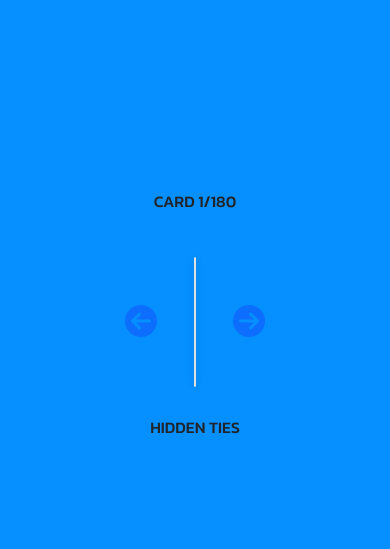
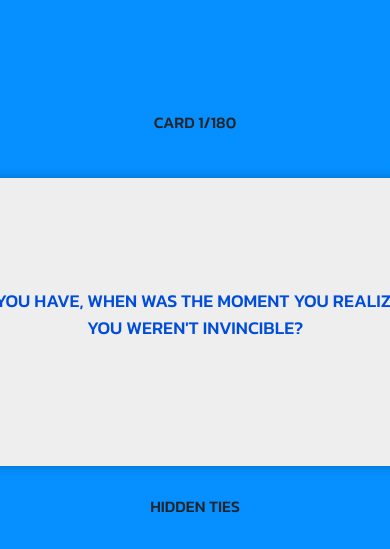
Before and after one commit to coopersully/hidden_ties, a Flask app: page /play in a window 390 px wide; the page is wider, and only the part inside the window is pictured. Shown: the part 56-605 px from the top of that part. Run offline with Flask 3, Linux system fonts and the light colour scheme; some libraries are stand-ins or nearby versions.

Commit message:
Update card sizing

```diff
--- a/static/css/styles.css
+++ b/static/css/styles.css
@@ -27,13 +27,13 @@
 }
 
 .game-card {
-    width: 500px;
-    height: 300px;
+    width: 32rem;
+    height: 18rem;
     margin: 20px auto;
     background-color: var(--theme04);
-    border: 1px solid #e0e0e0;
+    border: 1px solid var(--theme04);
     border-radius: 10px;
-    box-shadow: 0 0 10px rgba(0, 0, 0, 0.1);
+    box-shadow: 0 0 10px rgba(1, 1, 1, 0.25);
     overflow: hidden;
     display: flex;
     align-items: center;
@@ -54,28 +54,5 @@
 
 .game-card:hover {
     transform: translateZ(12px);
+    box-shadow: none;
 }
-
-.about-container {
-    max-height: 400px; /* or whatever height you want */
-    overflow-y: auto;
-}
-
-
-/* Responsive adjustments for smaller devices */
-@media (max-width: 768px) {
-    .game-card {
-        width: 80%;
-        height: auto; /* Auto height to preserve aspect ratio */
-        padding-bottom: 60%; /* Aspect ratio 5:3 (300px/500px = 0.6) */
-        position: relative;
-    }
-
-    .game-card p {
-        position: absolute;
-        top: 0;
-        left: 0;
-        right: 0;
-        bottom: 0;
-    }
-}
```
